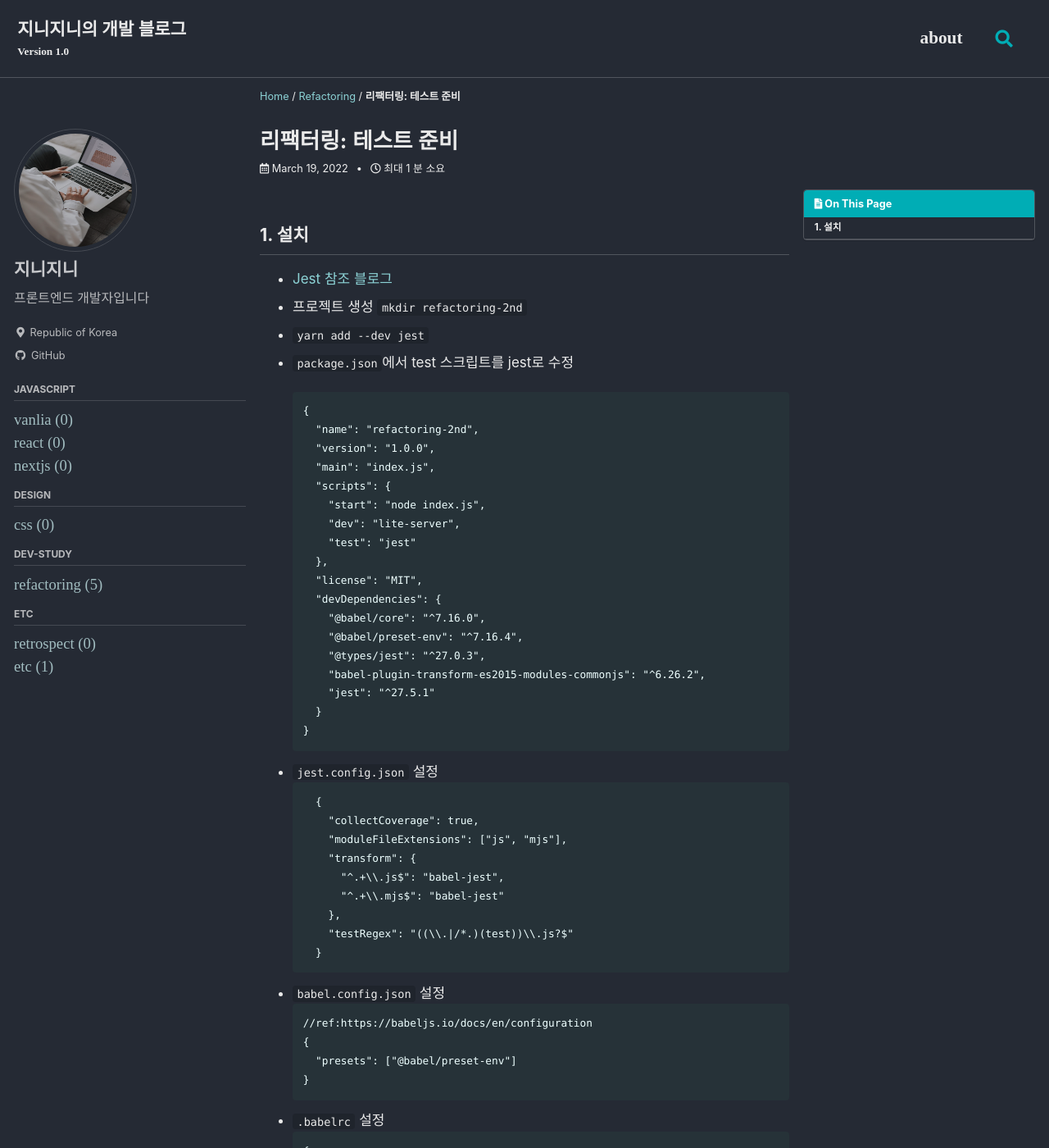
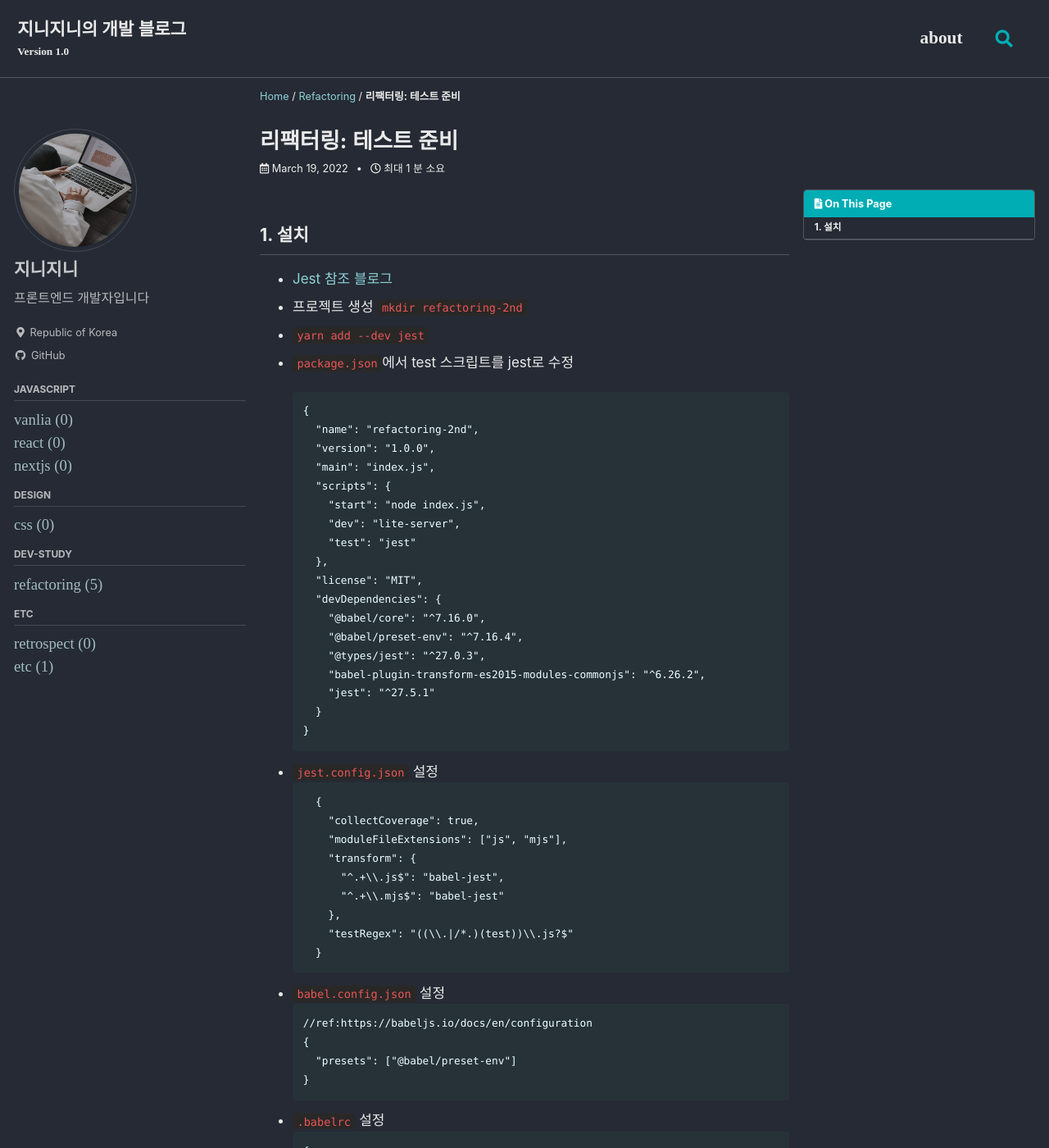
Before and after one commit to uhj1993/uhj1993.github.io, a Jekyll site: the page built from _posts/refactoring/2022-03-19-chapter00.md, in a window 1280 px wide and 1400 px high. Shown: the whole window at 82% size. Built offline with Jekyll 4.4.1, drawn with Linux system fonts in a browser that asks for light colours; cached includes are drawn as plain includes; some web fonts are replaced; comment, search, counter and statistics services are not loaded.

Commit message:
style: 코드블럭 색깔 변경

```diff
--- a/_sass/minimal-mistakes/_base.scss
+++ b/_sass/minimal-mistakes/_base.scss
@@ -169,7 +169,8 @@ td > code {
   padding-top: 0.1rem;
   padding-bottom: 0.1rem;
   font-size: 0.8em;
-  background: $code-background-color;
+  background: #292827;
+  color: #ea5659;
   border-radius: $border-radius;
 
   &:before,
```
